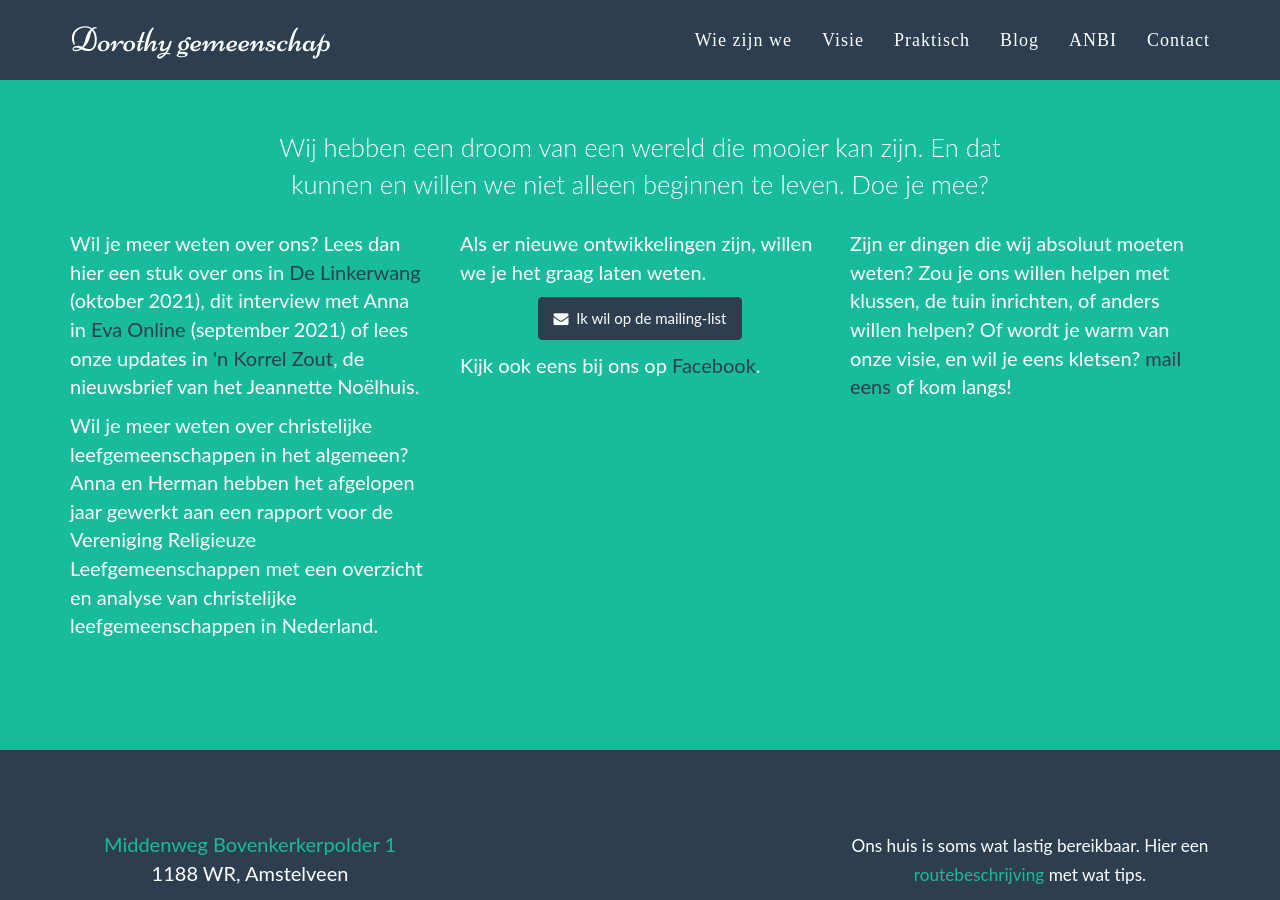
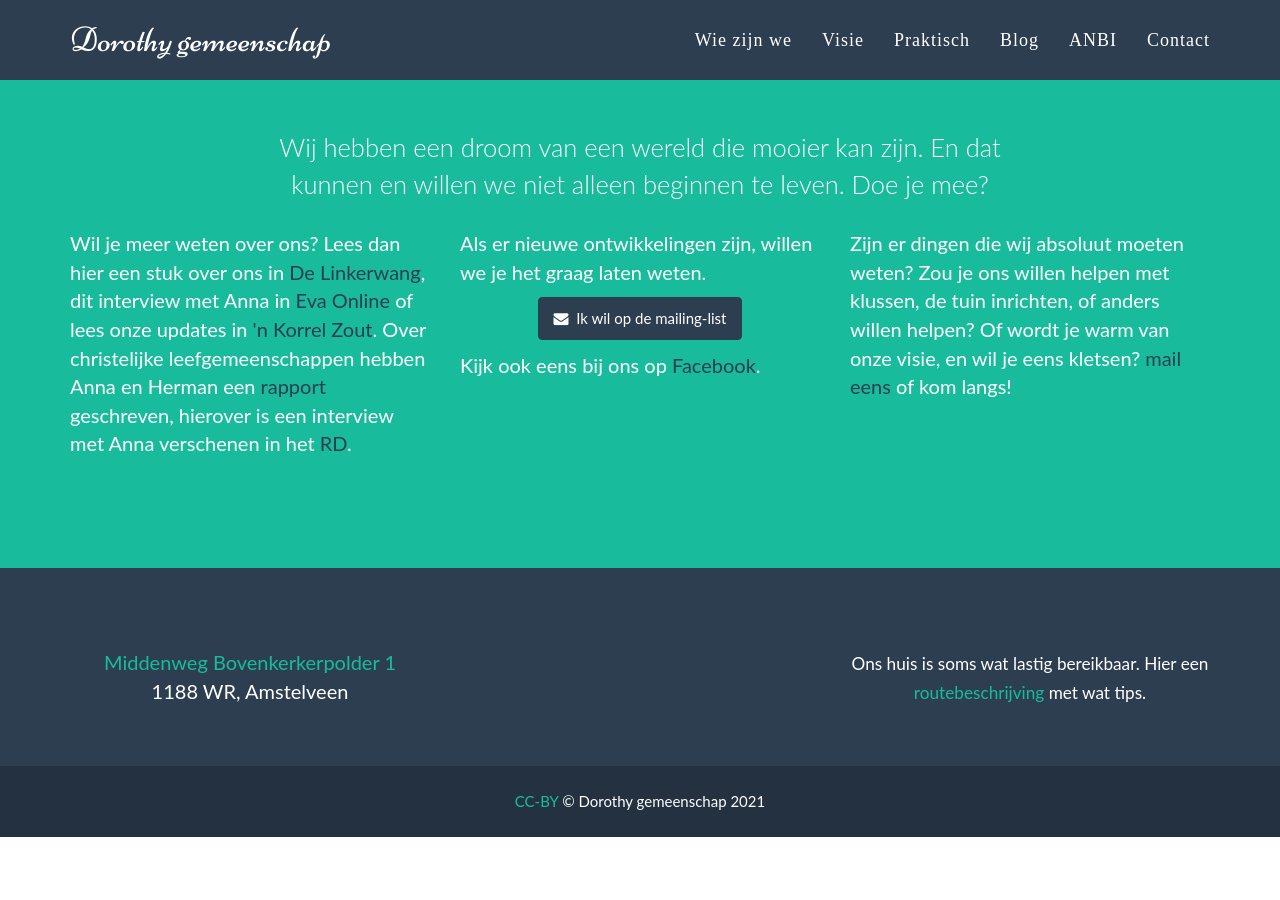
Before and after one commit to dorothygemeenschap/dorothygemeenschap.github.io, a Jekyll site: the page built from vrede-scheppen.html, in a window 1280 px wide and 900 px high, scrolled down 480 px. Built offline with Jekyll 4.4.1, drawn with Linux system fonts in a browser that asks for light colours; some web fonts are replaced; after the commit the page ends 1317 px from its top, so only the background shows below that.

Commit message:
Update join.html

```diff
--- a/_includes/join.html
+++ b/_includes/join.html
@@ -21,10 +21,7 @@
             <div class="row">
               <div class="col-md-4">
                 <p>
-                  Wil je meer weten over ons? Lees dan hier een stuk over ons in <a href="Dorothy_in_DeLinkerWang_oktober2021.pdf">De Linkerwang</a> (oktober 2021), dit interview met Anna in <a href="https://eva.eo.nl/artikel/2021/09/anna-woont-met-haar-gezin-in-een-leefgemeenschap">Eva Online</a> (september 2021) of lees onze updates in <a href="https://korrelzout.noelhuis.nl/">'n Korrel Zout</a>, de nieuwsbrief van het Jeannette Noëlhuis.
-                </p>
-                <p>
-                  Wil je meer weten over christelijke leefgemeenschappen in het algemeen? Anna en Herman hebben het afgelopen jaar gewerkt aan een rapport voor de Vereniging Religieuze Leefgemeenschappen met een overzicht en analyse van christelijke leefgemeenschappen in Nederland.
+                  Wil je meer weten over ons? Lees dan hier een stuk over ons in <a href="Dorothy_in_DeLinkerWang_oktober2021.pdf">De Linkerwang</a>, dit interview met Anna in <a href="https://eva.eo.nl/artikel/2021/09/anna-woont-met-haar-gezin-in-een-leefgemeenschap">Eva Online</a> of lees onze updates in <a href="https://korrelzout.noelhuis.nl/">'n Korrel Zout</a>. Over christelijke leefgemeenschappen hebben Anna en Herman een <a href="https://verenigingreligieuzeleefgemeenschappen.nl/rapport-over-leefgemeenschappen/">rapport</a> geschreven, hierover is een interview met Anna verschenen in het <a href="https://www.rd.nl/artikel/954069-leefgemeenschap-maakt-lichte-orthodoxie-mogelijk">RD</a>.
                 </p>
               </div>
 
```
